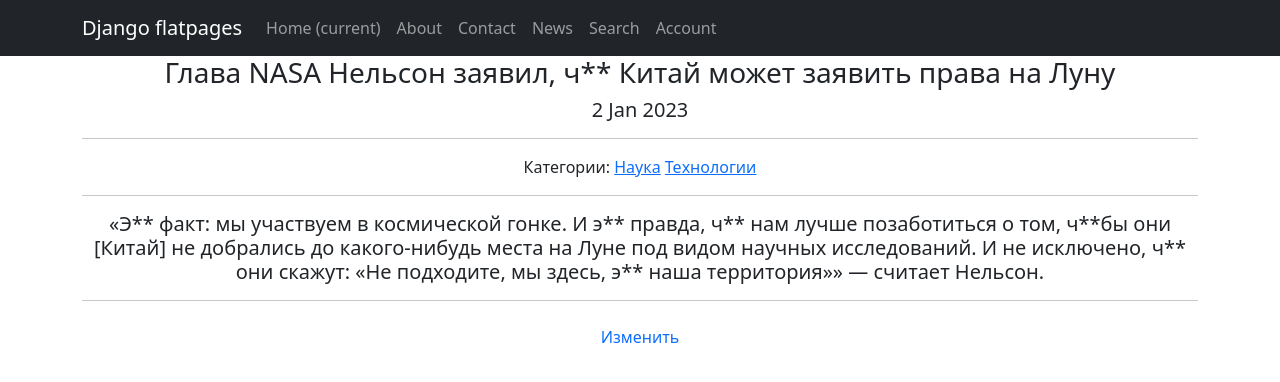
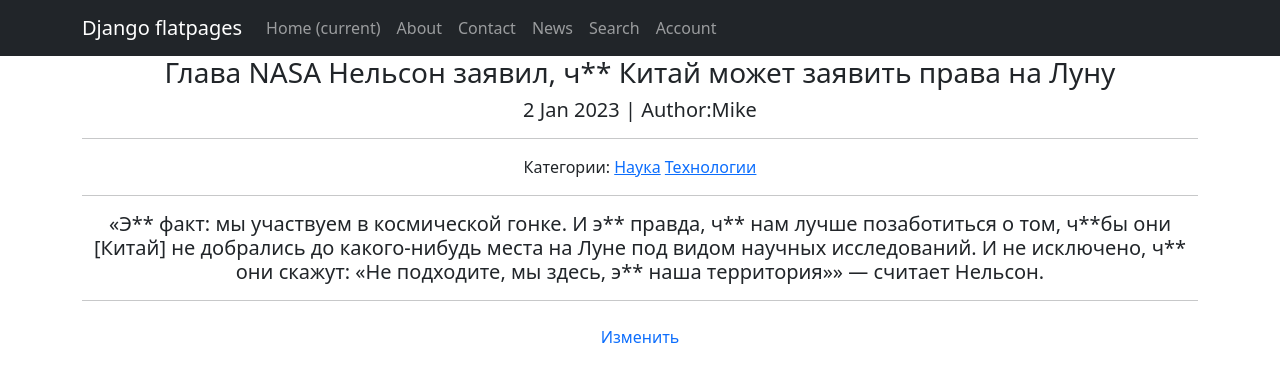
Before and after one commit to the-ugolkov/News_Portal, a Django app: page /news/1 in a window 1280 px wide. Shown: the top 382 px of the page. Run offline with Django 4.2, Linux system fonts and the light colour scheme; data comes from the database, SQL or seed files in the repository; both versions use the stored data as it was after the commit; parts of the project's set-up code (start-up, migrations or seed data) failed here and were passed over; some libraries are stand-ins or nearby versions.

Commit message:
мелкие правки

```diff
--- a/NewsPortal/news/filters.py
+++ b/NewsPortal/news/filters.py
@@ -11,7 +11,11 @@
         label='Author',
         empty_label='All'
     )
-    time_in = DateFilter(lookup_expr='gt', widget=DateInput(attrs={'type': 'date'}), label='Date')
+    time_in = DateFilter(
+        lookup_expr='gt',
+        widget=DateInput(attrs={'type': 'date'}),
+        label='Date'
+    )
 
     class Meta:
         model = Post
--- a/NewsPortal/news/views.py
+++ b/NewsPortal/news/views.py
@@ -1,5 +1,6 @@
 from django.contrib.auth.decorators import login_required
 from django.contrib.auth.mixins import LoginRequiredMixin, PermissionRequiredMixin
+from django.contrib.auth.models import User
 from django.shortcuts import render, get_object_or_404
 from django.urls import reverse_lazy
 from django.views.generic import ListView, DetailView, CreateView, UpdateView, DeleteView
--- a/NewsPortal/templates/new.html
+++ b/NewsPortal/templates/new.html
@@ -8,7 +8,7 @@
 
 {% block content %}
 <h3>{{ new.title|censor }}</h3>
-<h5>{{ new.time_in|date:'j M Y' }}</h5>
+<h5>{{ new.time_in|date:'j M Y' }} | Author:{{ new.author }}</h5>
 {% if new.category.all %}
     <hr>
     <h8>Категории:
```
Also changed, not shown: NewsPortal/db.sqlite3, 1 other file.
